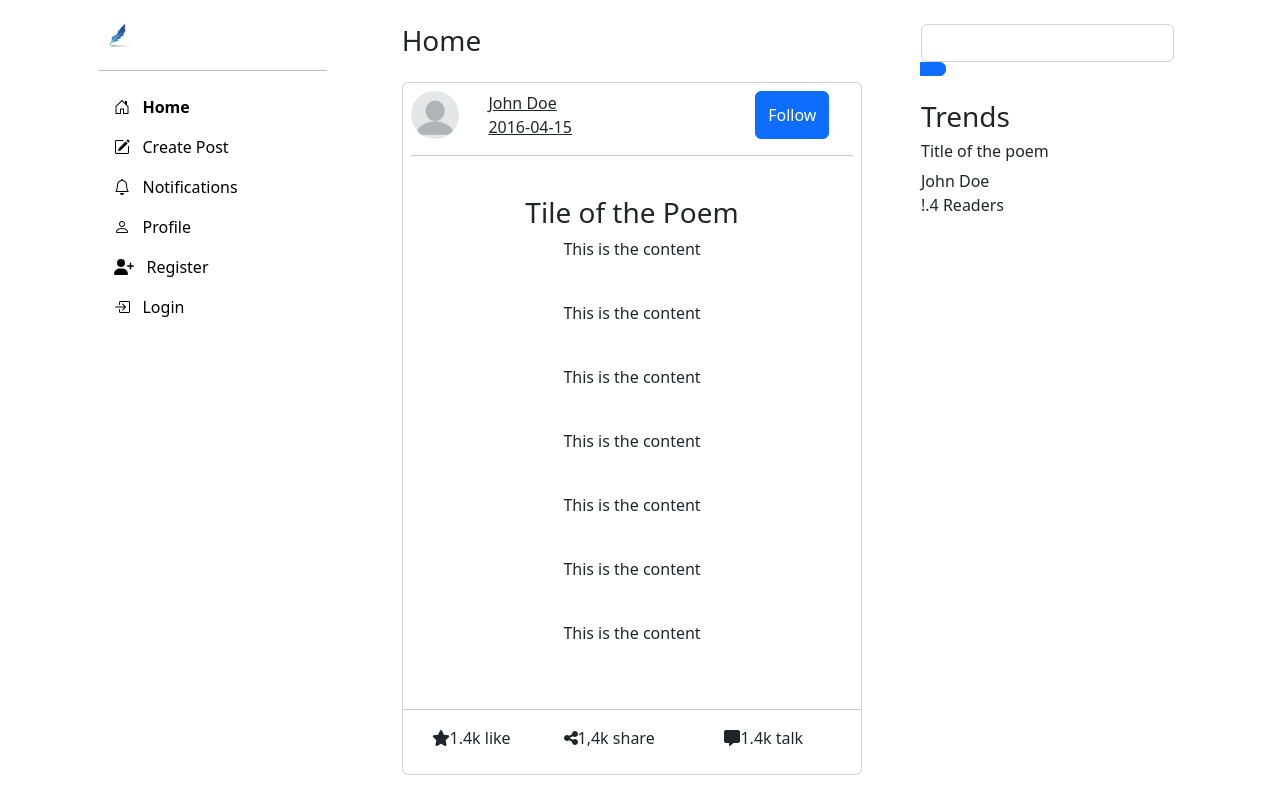
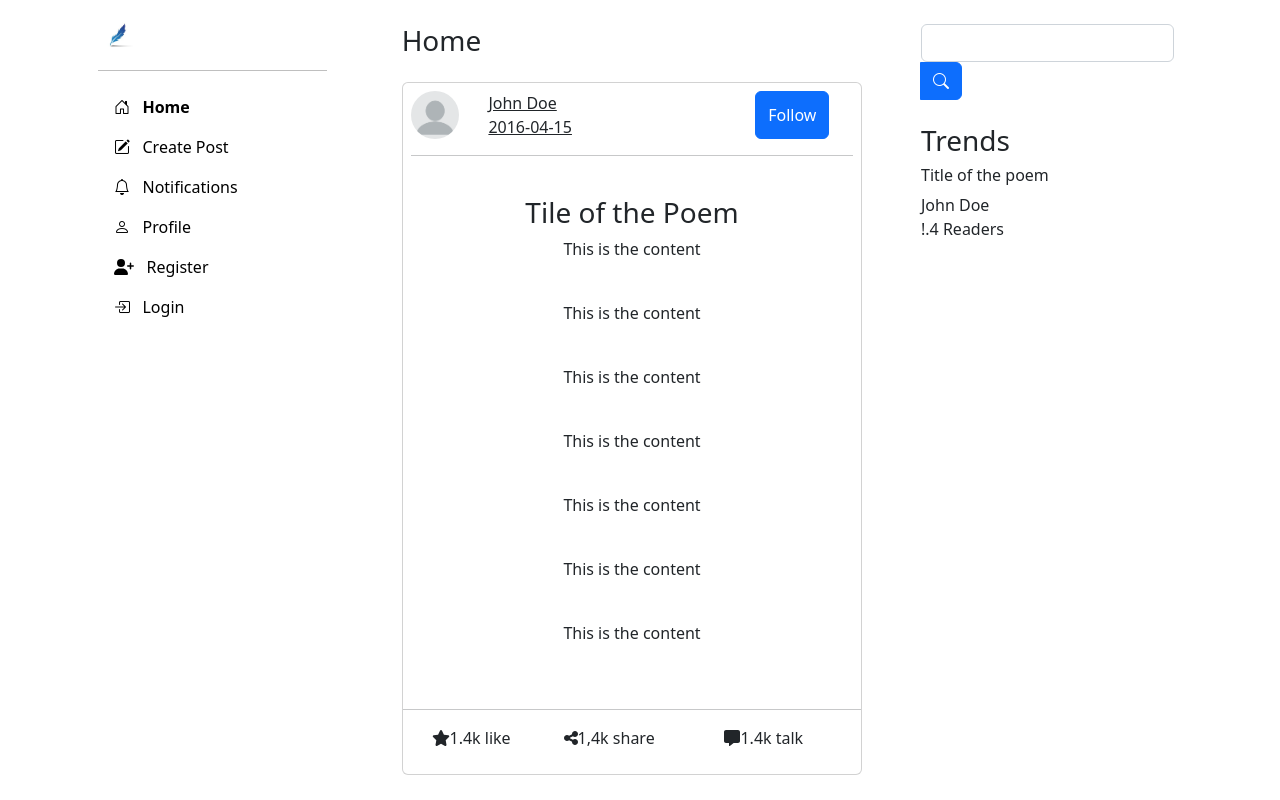
Before and after one commit to neekesh/frontend-publisher, a React (Create React App) app: page / in a window 1280 px wide. Built offline with nearby package versions, Linux system fonts and the light colour scheme.

Commit message:
removed font awesome icons and change class to classname

```diff
--- a/src/root/TrendingComponent.jsx
+++ b/src/root/TrendingComponent.jsx
@@ -1,17 +1,16 @@
 import React from "react";
-import { FontAwesomeIcon } from "@fortawesome/react-fontawesome";
 
 class Trending extends React.Component{
     render(){
         return(
             <div className="col-md-3 col-xl-4 ">
 
-                <div class="input-group mt-4 mb-4">
-                    <div class="form-outline">
-                        <input id="search-input" type="search" class="form-control" />
+                <div className="input-group mt-4 mb-4">
+                    <div className="form-outline">
+                        <input id="search-input" type="search" className="form-control" />
                     </div>
-                    <button id="search-button" type="button" class="btn btn-primary">
-                        <FontAwesomeIcon icon="search" />
+                    <button id="search-button" type="button" className="btn btn-primary">
+                        <i class="bi bi-search"></i>
                     </button>
                 </div>
 
```
